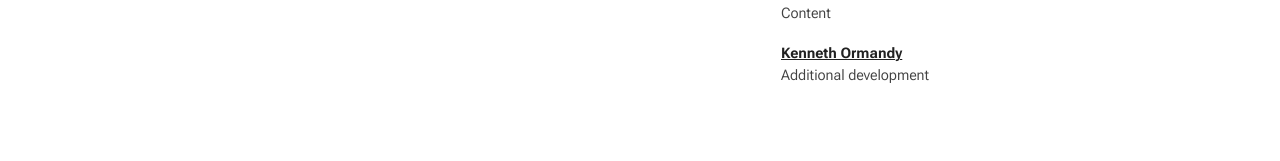
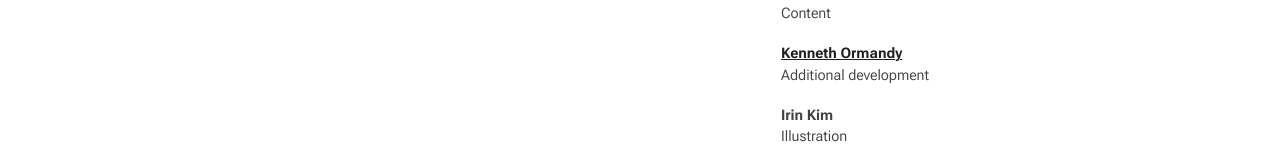
Before and after one commit to jpamental/variable-fonts, a Jekyll site: the page built from index.html, in a window 1280 px wide and 900 px high, scrolled down 850 px. Shown: the part 736-897 px from the top of the window. Built offline with Jekyll 4.4.1, drawn with Linux system fonts in a browser that asks for light colours; a style sheet for code colours, icons or effects is not loaded; before the commit the page ends 1689 px from its top, so only the background shows below that.

Commit message:
Update credits.json

```diff
--- a/_data/credits.json
+++ b/_data/credits.json
@@ -18,5 +18,9 @@
     name: "Kenneth Ormandy",
     description: "Additional development",
     url: "https://kennethormandy.com"
+  },
+  {
+    name: "Irin Kim",
+    description: "Illustration"
   }
 ]
```
